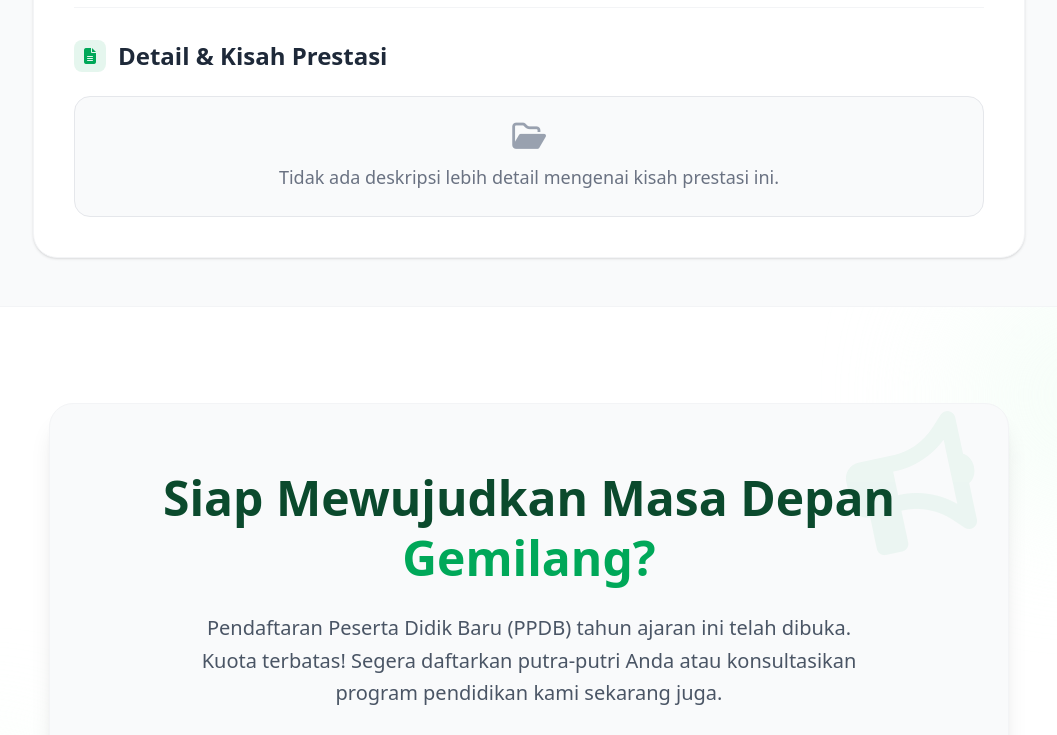
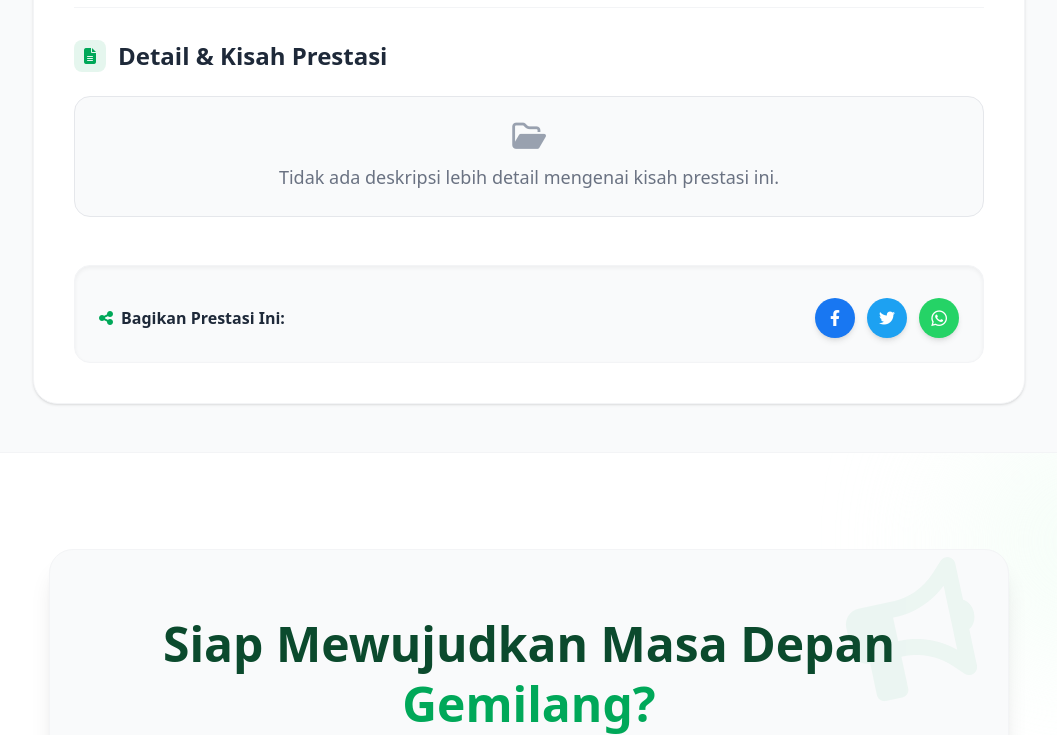
Before and after one commit to ihsanfeelance21/mamiha, a CodeIgniter 4 app: the page made by app/Views/prestasi_detail.php in a window 1280 px wide. Shown: the part 789-1524 px from the top of the page, without its empty margins (111-1168 px from the left). Run offline with PHP 8.4 and a stand-in for CodeIgniter, Linux system fonts and the light colour scheme; the template is opened without the code that fills it, so the values that code supplies are empty; some libraries are stand-ins or nearby versions.

Commit message:
menambahkan metashare untuk prestasi

```diff
--- a/app/Views/prestasi_detail.php
+++ b/app/Views/prestasi_detail.php
@@ -123,6 +123,22 @@
                         </div>
                     <?php endif; ?>
                 </div>
+                <div class="mt-12 pt-8 border-t border-gray-100 flex flex-col sm:flex-row items-center justify-between gap-4 bg-gray-50 p-6 rounded-2xl shadow-inner border">
+                    <span class="font-bold text-gray-800 flex items-center gap-2">
+                        <i class="fa-solid fa-share-nodes text-[#00A859]"></i> Bagikan Prestasi Ini:
+                    </span>
+                    <div class="flex gap-3">
+                        <a href="https://www.facebook.com/sharer/sharer.php?u=<?= current_url() ?>" target="_blank" class="w-10 h-10 rounded-full bg-[#1877F2] text-white flex items-center justify-center hover:-translate-y-1 transition-transform shadow-md" title="Share ke Facebook">
+                            <i class="fa-brands fa-facebook-f"></i>
+                        </a>
+                        <a href="https://twitter.com/intent/tweet?url=<?= current_url() ?>&text=<?= esc($prestasi['judul']) ?>" target="_blank" class="w-10 h-10 rounded-full bg-[#1DA1F2] text-white flex items-center justify-center hover:-translate-y-1 transition-transform shadow-md" title="Share ke Twitter (X)">
+                            <i class="fa-brands fa-twitter"></i>
+                        </a>
+                        <a href="https://api.whatsapp.com/send?text=<?= esc($prestasi['judul']) ?> - <?= current_url() ?>" target="_blank" class="w-10 h-10 rounded-full bg-[#25D366] text-white flex items-center justify-center hover:-translate-y-1 transition-transform shadow-md" title="Share ke WhatsApp">
+                            <i class="fa-brands fa-whatsapp text-lg"></i>
+                        </a>
+                    </div>
+                </div>
             </div>
 
         </div>
```
